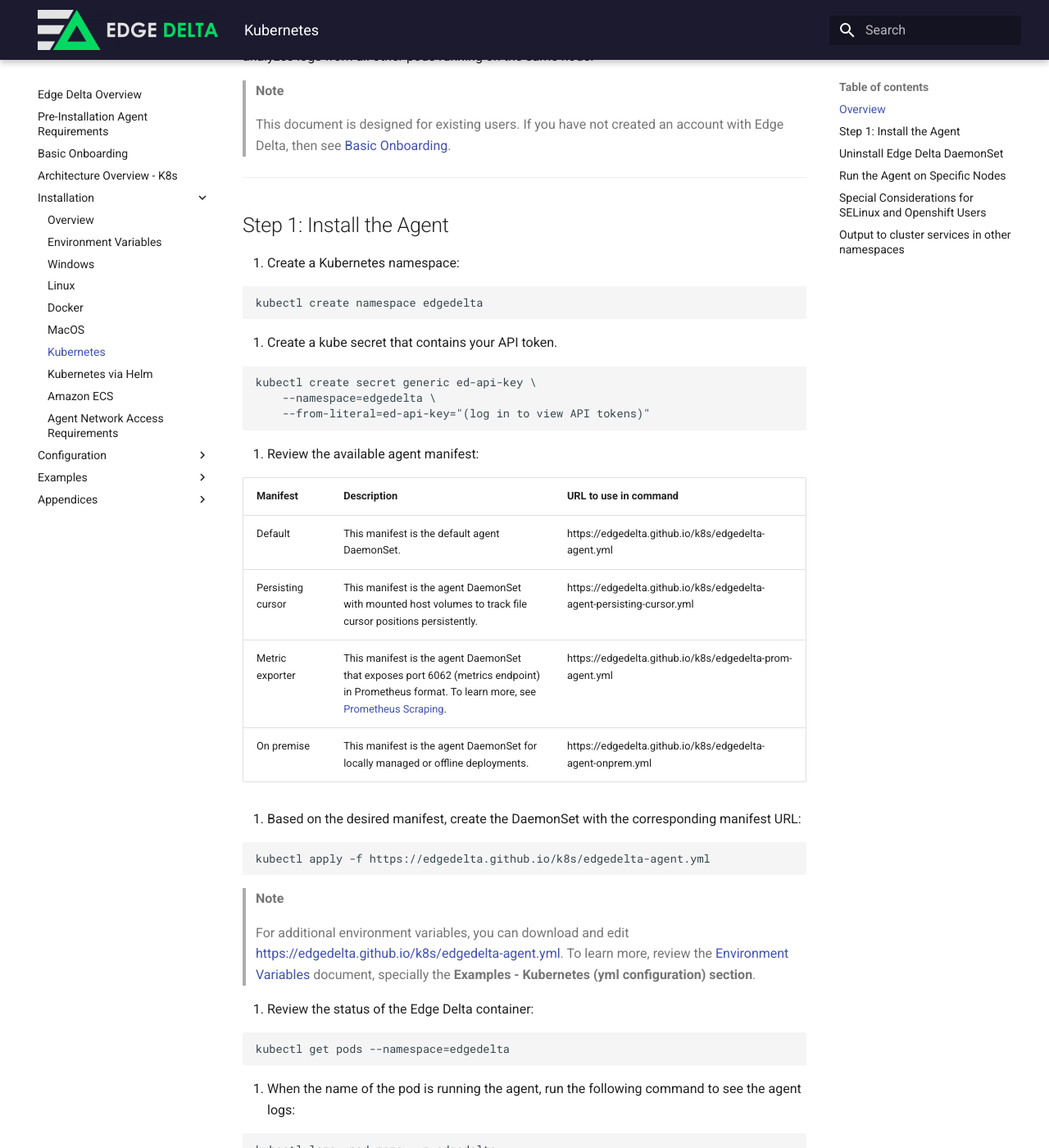
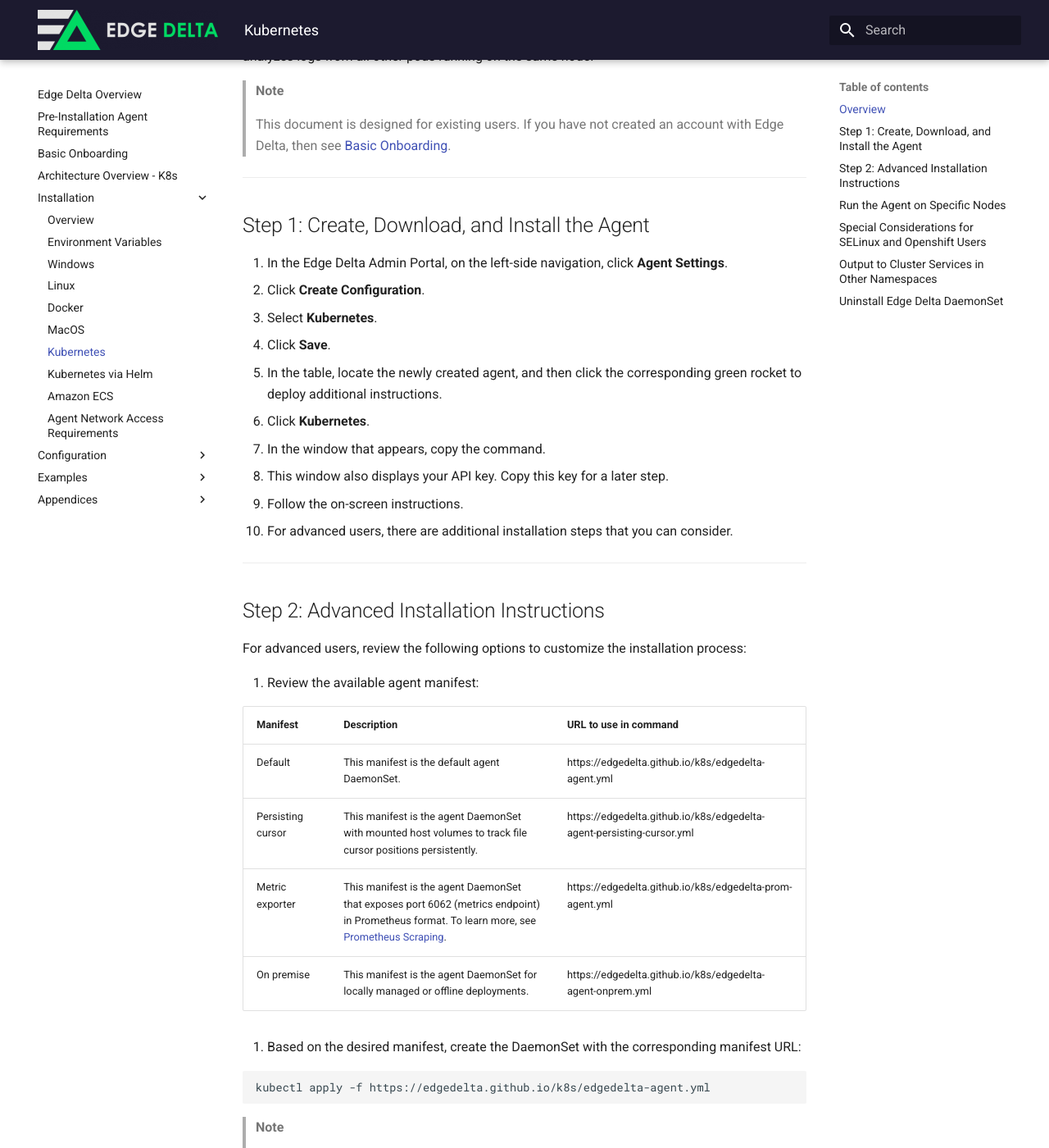
Before and after one commit to edgedelta/docs, an MkDocs documentation site: the page built from docs/installation/kubernetes.md, in a window 1280 px wide and 1400 px high, scrolled down 385 px. Shown: the whole window at 82% size. Built offline with MkDocs 1.6.1 and Material for MkDocs 9.7.7, drawn with Linux system fonts in a browser that asks for light colours; some of the changed text lies outside the part shown.

Commit message:
Update kubernetes.md

````diff
--- a/docs/installation/kubernetes.md
+++ b/docs/installation/kubernetes.md
@@ -22,24 +22,47 @@ Edge Delta uses a Kubernetes-recommended, node-level logging architecture, also
 
 ***
 
+## Step 1: Create, Download, and Install the Agent
+
+1. In the Edge Delta Admin Portal, on the left-side navigation, click **Agent Settings**.
+2. Click **Create Configuration**.
+3. Select **Kubernetes**.
+4. Click **Save**.
+5. In the table, locate the newly created agent, and then click the corresponding green rocket to deploy additional instructions.
+6. Click **Kubernetes**.
+7. In the window that appears, copy the command.
+  - This window also displays your API key. Copy this key for a later step.
+8. Follow the on-screen instructions.
+  - For advanced users, there are additional installation steps that you can consider.
+
+***
+
+## Step 2: Advanced Installation Instructions
+
+For advanced users, review the following options to customize the installation process:
+
+
+<!--
 
 ## Step 1: Install the Agent
 
 1. Create a Kubernetes namespace:
 
-```text
+```
 kubectl create namespace edgedelta
 ```
 
 2. Create a kube secret that contains your API token.
 
-```text
+```
 kubectl create secret generic ed-api-key \
     --namespace=edgedelta \
     --from-literal=ed-api-key="(log in to view API tokens)"
 ```
 
-3. Review the available agent manifest:
+-->
+
+1. Review the available agent manifest:
 
 | Manifest          | Description                                                                                                                                                                          | URL to use in command                                                 |
 |-------------------|--------------------------------------------------------------------------------------------------------------------------------------------------------------------------------------|-----------------------------------------------------------------------|
@@ -49,9 +72,9 @@ kubectl create secret generic ed-api-key \
 | On premise        | This manifest is the agent DaemonSet for locally managed or offline deployments.                                                                                                     | https://edgedelta.github.io/k8s/edgedelta-agent-onprem.yml            |
 
 
-4. Based on the desired manifest, create the DaemonSet with the corresponding manifest URL:
+2. Based on the desired manifest, create the DaemonSet with the corresponding manifest URL:
 
-```text
+```
 kubectl apply -f https://edgedelta.github.io/k8s/edgedelta-agent.yml
 ```
 
@@ -59,18 +82,22 @@ kubectl apply -f https://edgedelta.github.io/k8s/edgedelta-agent.yml
 >
 > For additional environment variables, you can download and edit [https://edgedelta.github.io/k8s/edgedelta-agent.yml](https://edgedelta.github.io/k8s/edgedelta-agent.yml). To learn more, review the [Environment Variables](https://docs.edgedelta.com/installation/environment-variables/) document, specially the **Examples - Kubernetes (yml configuration) section**.
 
+<!--
+
 
 5. Review the status of the Edge Delta container:
 
-```text
+```
 kubectl get pods --namespace=edgedelta
 ```
 
 6. When the name of the pod is running the agent, run the following command to see the agent logs:
 
-```text
+```
 kubectl logs <pod_name> -n edgedelta
 ```
+
+-->
 
 > **Note**
 >
@@ -78,21 +105,11 @@ kubectl logs <pod_name> -n edgedelta
 
 ***
 
-## Uninstall Edge Delta DaemonSet
-
-To uninstall the Edge Delta DaemonSet:
-
-```text
-kubectl delete daemonset edgedelta --namespace edgedelta
-```
-
-***
-
 ## Run the Agent on Specific Nodes
 
 To run the agent on specific nodes in your cluster, add a node selector or nodeAffinity section to your pod config file. For example, if the desired nodes are labeled as **logging=edgedelta**, then adding the following nodeSelector will restrict the agent pods to nodes that have the **logging=edgedelta** label.
 
-```text
+```
 spec:
   nodeSelector:
     logging: edgedelta
@@ -109,14 +126,14 @@ spec:
 
 If you are running a SELinux-enforced Kubernetes cluster, then you need to add the following securityContext configuration into edgedelta-agent.yml manifest DaemonSet spec. This update will run agent pods in privileged mode to allow the collection of logs of other pods.
 
-```text
+```
      runAsUser: 0
      privileged: true
 ```
 
 In an OpenShift cluster, you need to also run the following commands to allow agent pods to run in privileged mode:
 
-```text
+```
 oc adm policy add-scc-to-user privileged system:serviceaccount:edgedelta:edgedelta
 oc patch namespace edgedelta -p \
 '{"metadata": {"annotations": {"openshift.io/node-selector": ""}}}'
@@ -124,7 +141,7 @@ oc patch namespace edgedelta -p \
 
 ***
 
-## Output to cluster services in other namespaces
+## Output to Cluster Services in Other Namespaces
 
 Edge Delta pods run in a dedicated edgedelta namespace.
 
@@ -141,3 +158,13 @@ For example, if you have an **elasticsearch-master** Elasticsearch service in th
 To learn more, please review this [article from Kubernetes](https://kubernetes.io/docs/concepts/services-networking/dns-pod-service/#a-aaaa-records).
 
 ***
+
+## Uninstall Edge Delta DaemonSet
+
+To uninstall the Edge Delta DaemonSet:
+
+```
+kubectl delete daemonset edgedelta --namespace edgedelta
+```
+
+***
````
